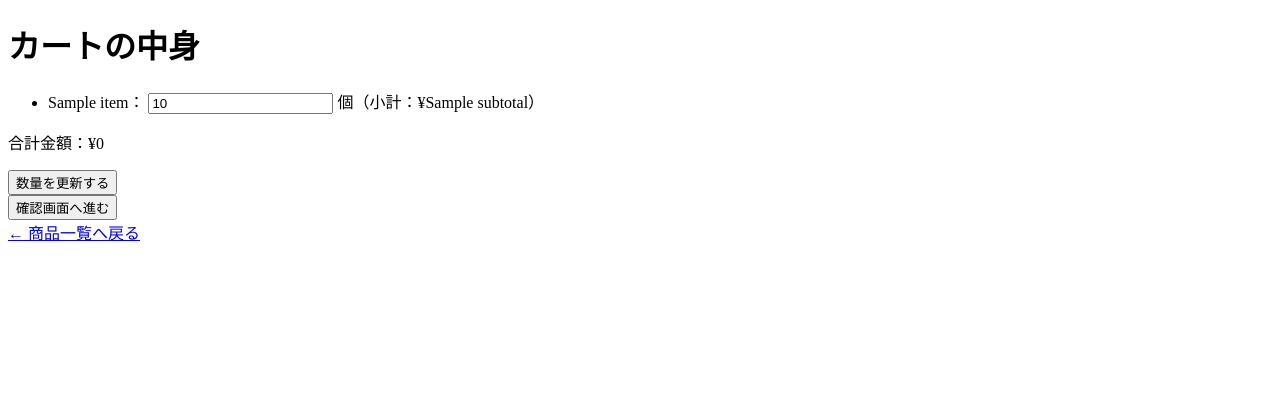
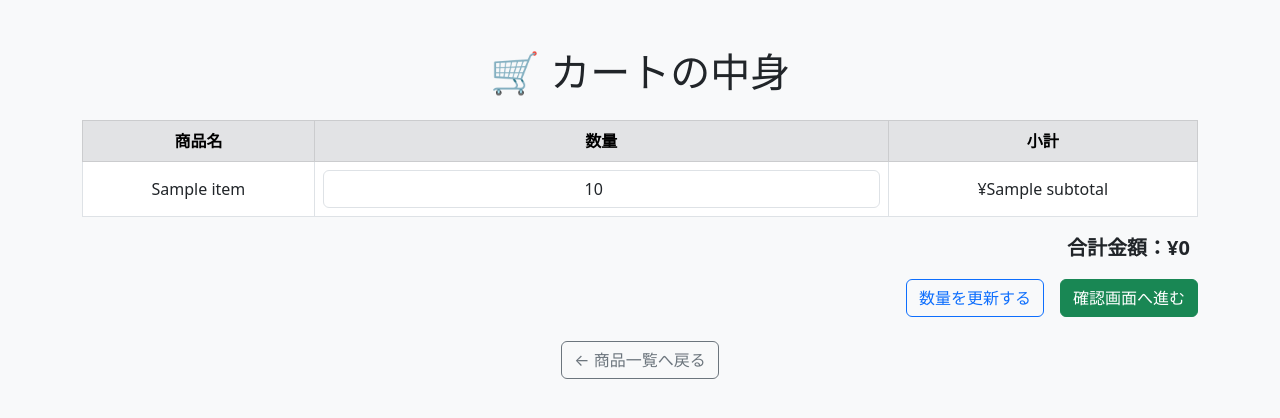
Before and after one commit to Tos0301/experiment-site, a Flask app: template templates/cart.html in a window 1280 px wide. Shown: the top 418 px of the page. Run offline with Flask 3, Linux system fonts and the light colour scheme; the template is opened without the code that fills it: most values are stand-ins (such as "Sample title", 1, 10 or a date in 2020).

Commit message:
Style cart page with Bootstrap table layout

```diff
--- a/templates/cart.html
+++ b/templates/cart.html
@@ -1,10 +1,13 @@
 <!DOCTYPE html>
-<html>
+<html lang="ja">
 <head>
+    <meta charset="UTF-8">
     <title>カート</title>
+    <link href="https://cdn.jsdelivr.net/npm/bootstrap@5.3.0/dist/css/bootstrap.min.css" rel="stylesheet">
+
     <script>
         window.onload = function () {
-            updateTotal();  // 初回表示時に合計金額を自動計算
+            updateTotal();
         };
 
         function updateSubtotal(productId, price) {
@@ -12,54 +15,70 @@
             const quantity = parseInt(quantityInput.value) || 0;
             const subtotal = price * quantity;
             document.getElementById('subtotal_' + productId).innerText = '¥' + subtotal;
-
             updateTotal();
         }
 
         function updateTotal() {
             let total = 0;
-            const subtotalElements = document.getElementsByClassName('subtotal');
-            for (let elem of subtotalElements) {
+            const subtotals = document.getElementsByClassName('subtotal');
+            for (let elem of subtotals) {
                 total += parseInt(elem.innerText.replace('¥', '')) || 0;
             }
             document.getElementById('total').innerText = '合計金額：¥' + total;
         }
     </script>
 </head>
-<body>
-    <h1>カートの中身</h1>
+<body class="bg-light">
+    <div class="container mt-5">
+        <h1 class="mb-4 text-center">🛒 カートの中身</h1>
 
         {% if cart_items %}
         <form method="post" action="/update_cart">
-            <ul>
+            <table class="table table-bordered align-middle text-center bg-white">
+                <thead class="table-secondary">
+                    <tr>
+                        <th>商品名</th>
+                        <th>数量</th>
+                        <th>小計</th>
+                    </tr>
+                </thead>
+                <tbody>
                     {% for item in cart_items %}
-                <li>
-                    {{ item.name }}：
-                    <input
-                        type="number"
+                    <tr>
+                        <td>{{ item.name }}</td>
+                        <td>
+                            <input type="number"
                                    name="quantity_{{ item.id }}"
                                    id="quantity_{{ item.id }}"
                                    value="{{ item.quantity }}"
                                    min="0"
-                        onchange="updateSubtotal('{{ item.id }}', {{ item.price }})"
-                    >
-                    個（小計：<span class="subtotal" id="subtotal_{{ item.id }}">¥{{ item.subtotal }}</span>）
-                </li>
+                                   class="form-control text-center"
+                                   onchange="updateSubtotal('{{ item.id }}', {{ item.price }})">
+                        </td>
+                        <td>
+                            <span class="subtotal" id="subtotal_{{ item.id }}">¥{{ item.subtotal }}</span>
+                        </td>
+                    </tr>
                     {% endfor %}
-            </ul>
+                </tbody>
+            </table>
 
-            <p id="total"><strong>合計金額：</strong></p>
+            <p id="total" class="fs-5 text-end fw-bold me-2">合計金額：</p>
 
-            <button type="submit">数量を更新する</button>
-        </form>
-
-        <form action="/confirm">
-            <button type="submit">確認画面へ進む</button>
+            <div class="d-flex justify-content-end gap-3">
+                <button type="submit" class="btn btn-outline-primary">数量を更新する</button>
+                <a href="/confirm" class="btn btn-success">確認画面へ進む</a>
+            </div>
         </form>
         {% else %}
-        <p>カートは空です。</p>
+        <div class="alert alert-warning text-center" role="alert">
+            カートは現在空です。
+        </div>
         {% endif %}
 
-    <a href="/">← 商品一覧へ戻る</a>
+        <div class="mt-4 text-center">
+            <a href="/" class="btn btn-outline-secondary">← 商品一覧へ戻る</a>
+        </div>
+    </div>
 </body>
 </html>
```
Lines whose indentation alone changed are shown as unchanged.
